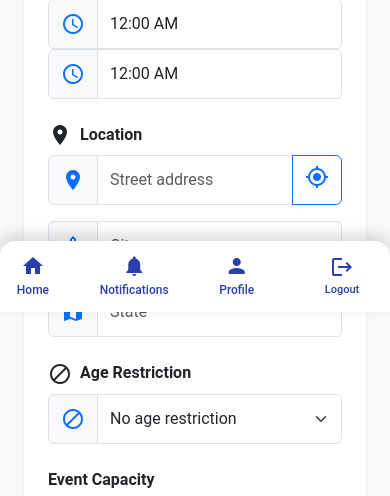
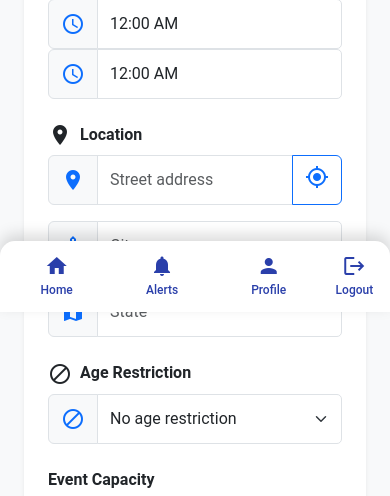
Before and after one commit to RainbowTabitha/FURsvp, a Django app: page /create-event/ in a window 390 px wide. Shown: the part 532-1028 px from the top of the page. Run offline with Django 5.2, Linux system fonts and the light colour scheme; the visitor is signed in with stand-in values (Sample User, id 1); data that the repository does not hold is empty; some libraries are stand-ins or nearby versions.

Commit message:
Enhance mobile bottom navigation and logout button styling in events base template
- Updated padding and margin for home and logout links for improved spacing.
- Changed "Notifications" label to "Alerts" for better clarity.
- Refined logout button styling for a more consistent appearance across mobile navigation.

```diff
--- a/events/templates/events/base.html
+++ b/events/templates/events/base.html
@@ -321,16 +321,21 @@
                 border-top-left-radius: 15px;
                 border-top-right-radius: 15px;
             }
-
+            .mobile-bottom-nav .nav-link.home-link {
+                padding-left: 0.5rem;
+            }
+            .mobile-bottom-nav .nav-link.logout-link {
+                padding-right: 0.5rem;
+            }
             .mobile-bottom-nav .nav-link {
                 display: flex;
                 flex-direction: column;
                 align-items: center;
                 color: var(--primary-color);
                 font-size: 0.75rem;
-                padding: 0.5rem 0.2rem;
+                padding: 0.5rem 0.1rem;
                 flex-grow: 1;
-                margin-right: 25px;
+                margin-right: 0;
                 text-align: center;
                 text-decoration: none;
                 transition: all 0.3s ease;
@@ -528,10 +533,9 @@
                     <li class="nav-item">
                         <form action="{% url 'logout' %}" method="post" class="d-inline">
                             {% csrf_token %}
-                            <button type="submit" class="nav-link"
-                                style="background: none; border: none; padding: 0; cursor: pointer;">
-                                <i class="material-icons"
-                                    style="vertical-align: middle; line-height: 1; font-size: 20px;">logout</i> Logout
+                            <button type="submit" class="nav-link" style="background: none; border: none; padding: 0; cursor: pointer; display: flex; flex-direction: column; align-items: center; color: #666; font-size: 11px; text-align: center;">
+                                <i class="material-icons">logout</i>
+                                <span>Logout</span>
                             </button>
                         </form>
                     </li>
@@ -577,28 +581,30 @@
 
     <!-- Mobile Bottom Navigation -->
     <nav class="mobile-bottom-nav">
-        <a href="{% url 'home' %}" class="nav-link {% if request.resolver_match.url_name == 'home' %}active{% endif %}">
+        <a href="{% url 'home' %}" class="nav-link home-link {% if request.resolver_match.url_name == 'home' %}active{% endif %}">
             <i class="material-icons">home</i>
             <span>Home</span>
         </a>
         {% if user.is_authenticated %}
         <a href="{% url 'notifications_page' %}" class="nav-link" id="mobileNotificationsLink">
             <i class="material-icons" id="mobileNotificationsIcon">notifications</i>
-            <span>Notifications</span>
+            <span>Alerts</span>
         </a>
+        {% endif %}
         {% if user.profile.is_approved_organizer or user.delegated_groups_as_delegate.exists %}
         <a href="{% url 'create_event' %}" class="nav-link">
             <i class="material-icons">add</i>
             <span>Create</span>
         </a>
         {% endif %}
+        {% if user.is_authenticated %}
         <a href="{% url 'profile' %}" class="nav-link {% if request.resolver_match.url_name == 'profile' %}active{% endif %}">
             <i class="material-icons">person</i>
             <span>Profile</span>
         </a>
         <form action="{% url 'logout' %}" method="post" class="d-inline">
             {% csrf_token %}
-            <button type="submit" class="nav-link" style="background: none; border: none; padding: 0; cursor: pointer; display: flex; flex-direction: column; align-items: center; color: #666; font-size: 11px; padding: 8px 20px; min-width: 100px; text-align: center;">
+            <button type="submit" class="nav-link logout-link">
                 <i class="material-icons">logout</i>
                 <span>Logout</span>
             </button>
```
